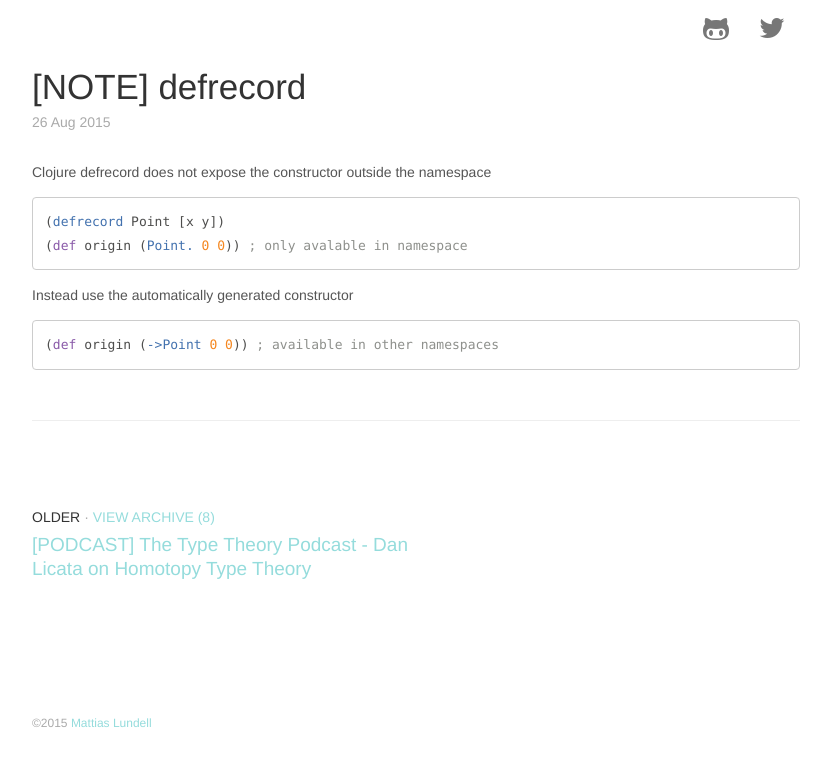
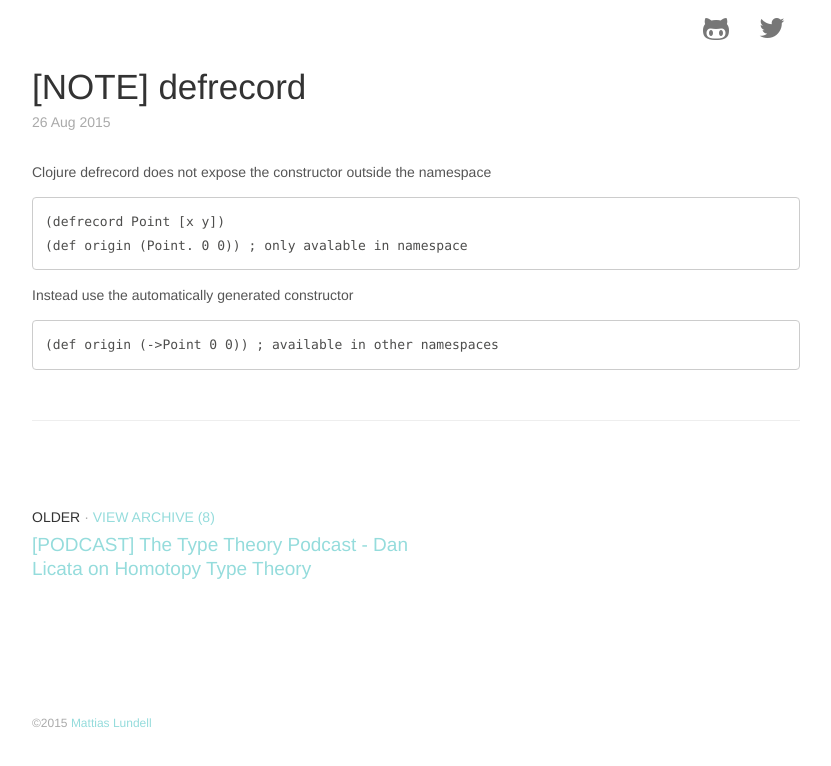
Before and after one commit to mattias-lundell/mattias-lundell.github.io, a Jekyll site: the page built from _posts/2015-08-26-defrecord.md, in a window 1280 px wide, cut to the strip 164-936 px from the top of the page. Shown: the top 766 px of the strip, without its empty margins (224-1055 px from the left). Built offline with Jekyll 4.4.1, drawn with Linux system fonts in a browser that asks for light colours; nearby versions of some CDN libraries.

Commit message:
Update 2015-08-26-defrecord.md

````diff
--- a/_posts/2015-08-26-defrecord.md
+++ b/_posts/2015-08-26-defrecord.md
@@ -8,13 +8,13 @@ categories:
 
 Clojure defrecord does not expose the constructor outside the namespace
 
-```clojure
+```
 (defrecord Point [x y])
 (def origin (Point. 0 0)) ; only avalable in namespace
 ```
 
 Instead use the automatically generated constructor
 
-```clojure
+```
 (def origin (->Point 0 0)) ; available in other namespaces
 ```
````
